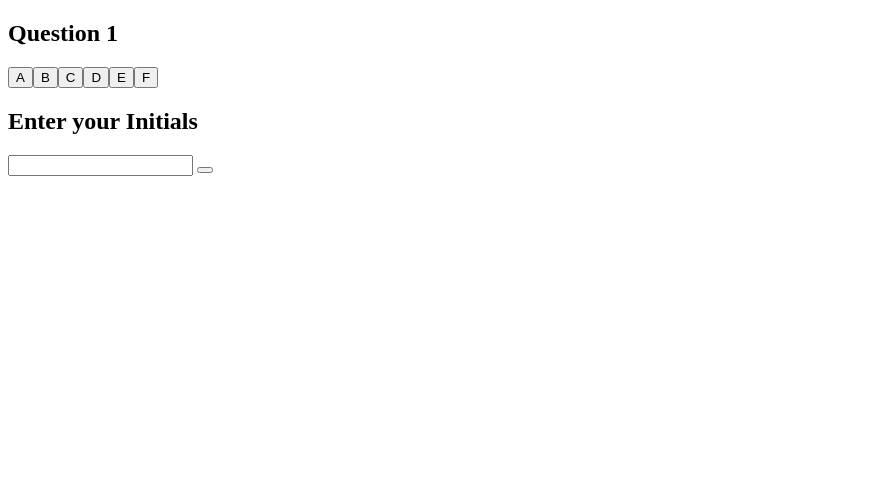
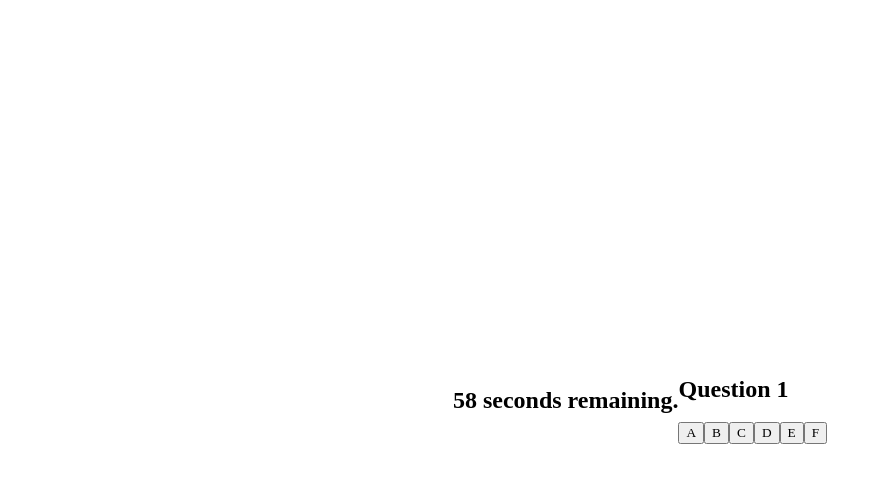
Before and after one commit to N3330/timed-quiz, a plain HTML site: page index.html in a window 1280 px wide. Both pictures are taken after a click on the button "Initiate". Shown: the whole page, without its empty margins (0-882 px from the left). Drawn offline with Linux system fonts and the light colour scheme.

Commit message:
submitting what i have

```diff
--- a/index.html
+++ b/index.html
@@ -7,6 +7,7 @@
     <title>Code Timed Quiz</title>
     <link rel="stylesheet" href="style.css">
 </head>
+<h2 id="countdown"></h2>
 <body>
     <section id="start">
         <h2>Start Quiz</h2>
@@ -14,14 +15,18 @@
     </section>
     <section id="quiz" class="hide">
         <h2 id="title">Questions</h2>
-        <div id="answers">
+        <div id="answers" class="btn-group">
 
         </div>
     </section>
-    <section id="end">
+    <section id="end" class="hide">
         <h2>Enter your Initials</h2>
         <input type="text" />
-        <button type="submit"></button>
+        <button id="end-btn" type="submit"></button>
+    </section>
+    <section id="highscores" class="hide">
+        <h2>Previous highscores</h2>
+
     </section>
 
     <script src="script.js"></script>
--- a/script.js
+++ b/script.js
@@ -1,9 +1,12 @@
 var startQuiz = document.querySelector('#start-btn');
+var timerEl = document.querySelector('#countdown');
 var index = 0
+var timeLeft = 60;
 startQuiz.addEventListener('click', function () {
     document.querySelector('#start').setAttribute("class", "hide");
     document.querySelector('#quiz').removeAttribute("class");
     buildQuiz();
+
 });
 var questions = [
     {
@@ -32,23 +35,61 @@ var questions = [
         answer: "A"
     }
 ];
+
+
+function countdown() {
+
+    var timer = setInterval(function () {
+      timeLeft--;
+      timerEl.textContent = timeLeft + ' seconds remaining.';
+
+      if(timeLeft === 0) {
+        clearInterval(timer);
+        endGame();
+      }
+
+    },1000);
+  }
+
+function endGame() {
+    showQuestions.textContent = "Finished!";
+    timeLeft = 0;
+    answer.textContent = ""
+
+
+}
+
+
 function buildQuiz() {
+    if (index === questions.length) {
+        console.log('endGame');
+
+        return;
+
+    }
+    countdown();
     var showQuestions = document.querySelector('#title');
     showQuestions.textContent = questions[index].text;
     var answerBox = document.querySelector('#answers');
     console.log(answerBox);
     answerBox.innerHTML = "";
-    questions[index].choices.forEach(function(choice) {
-     console.log(choice);
+    questions[index].choices.forEach(function (choice) {
         var button = document.createElement('button');
         button.textContent = choice;
         button.setAttribute('value', choice)
         button.onclick = function () {
+            var selectedAnswer = this.value;
+            console.log(selectedAnswer);
+            if (selectedAnswer == questions[index].answer) {
+                answerBox.textContent = "Correct answer!";
                 index++
-         if (index === questions.length) {
-             console.log('endGame');
+                buildQuiz();
+            } else  { answerBox.textContent = "Wrong answer!";
+            timeLeft -= 10;
+            console.log(timeLeft);
+            index++
+            buildQuiz();
         }
-        buildQuiz();
         }
         answerBox.appendChild(button);
     })
@@ -57,4 +98,9 @@ function buildQuiz() {
     //add a click to the answer buttons
     //when clicked find out if right or wrong
     //reload function
+    // create timer
+    // time left turned into score
+    // high scores to local storage
+    //timer displayed on the page
+    //subtract time for wrong answers
 }
--- a/style.css
+++ b/style.css
@@ -1,3 +1,25 @@
+*, *::before, *::after {
+    box-sizing: border-box;
+    font-family: 'JetBrains Mono';
+}
+
 .hide {
     display: none;
 }
+
+body {
+    padding: 0;
+    display: flex;
+    margin: 0;
+    width: 100vw;
+    height: 100vh;
+    justify-content: center;
+    align-items: center;
+
+}
+
+#countdown {
+    display: flex;
+    align-items: left
+
+}
```
Lines whose indentation alone changed are shown as unchanged.
